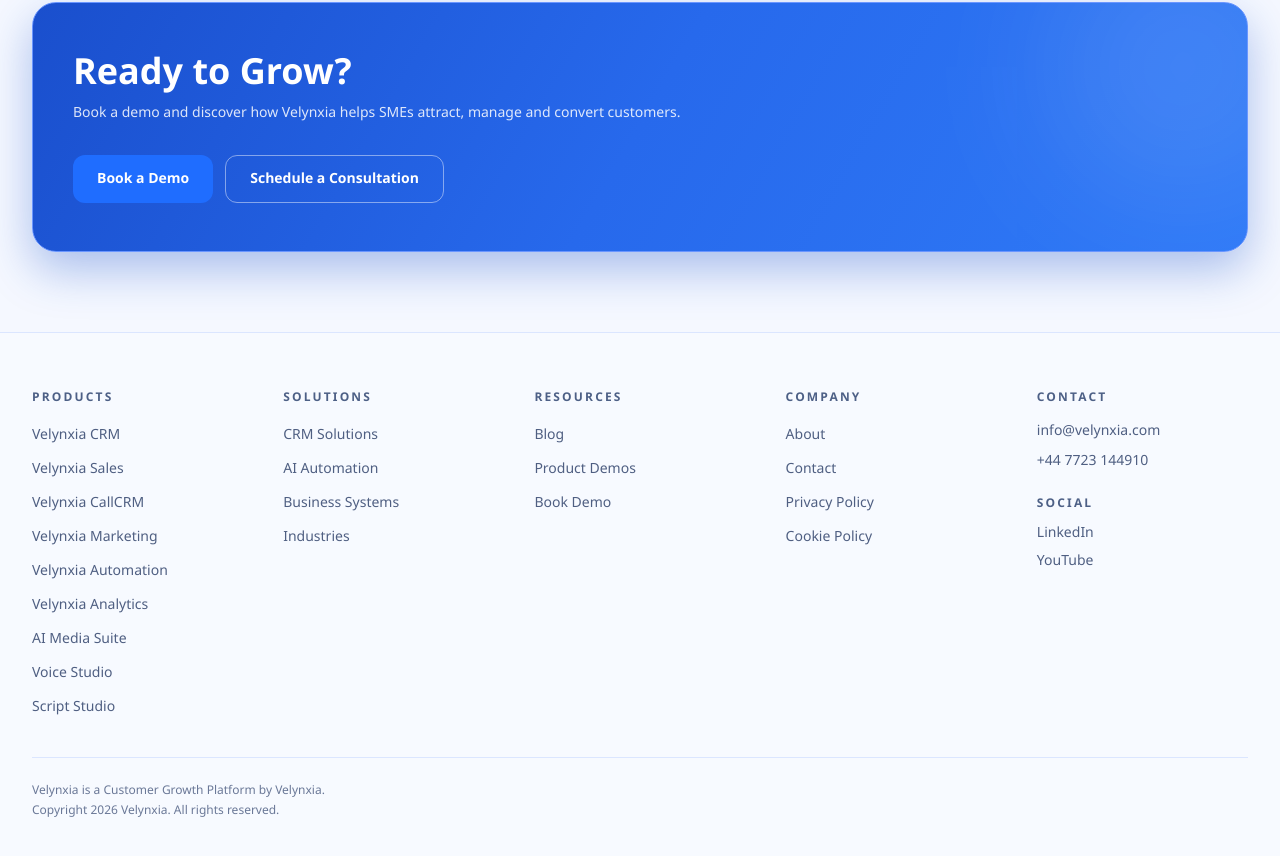
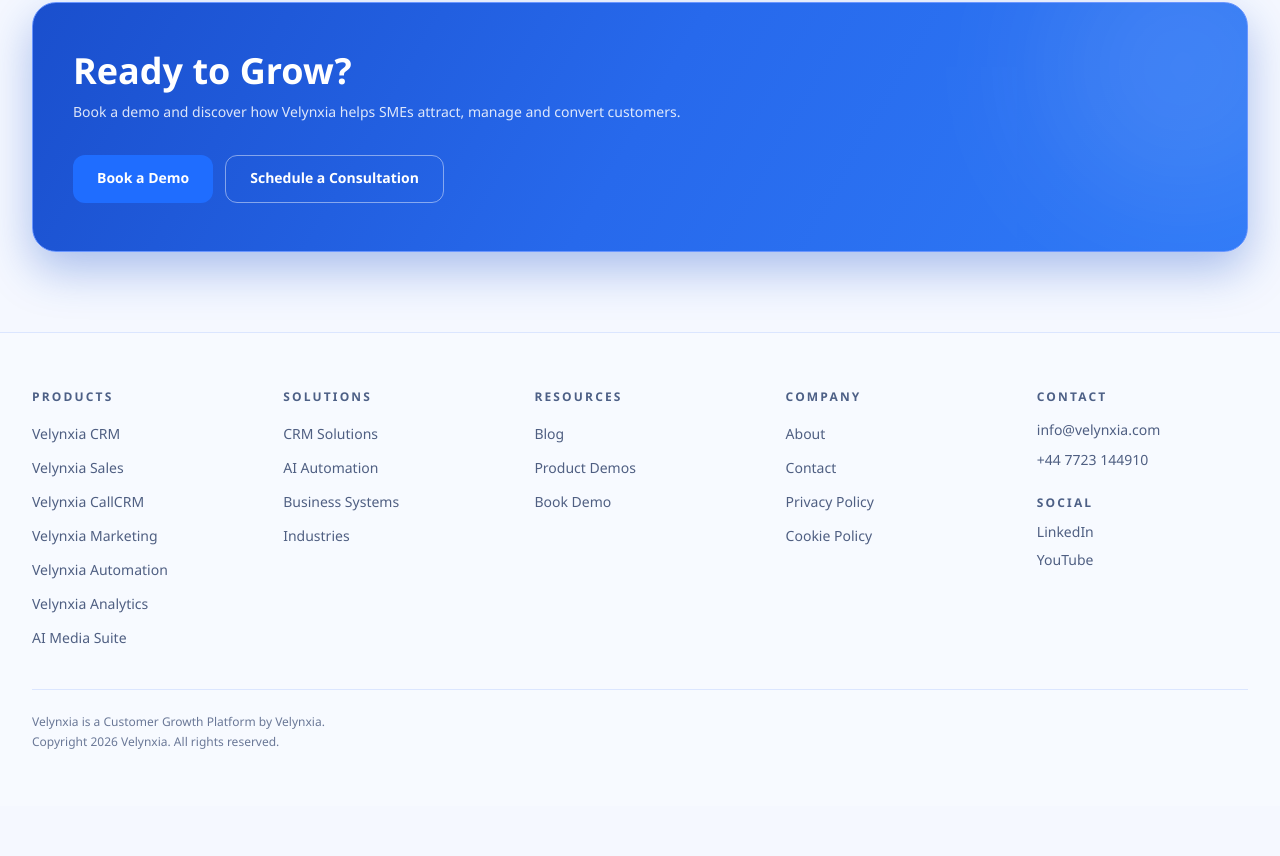
Before and after one commit to sarapriyain09/splendidtechnology, a Next.js app: page / in a window 1280 px wide. Shown: the part 4252-5108 px from the top of the page. After the commit the page ends 5058 px from the top, so only its background shows below. Built offline with nearby package versions, Linux system fonts and the light colour scheme; no server answers.

Commit message:
Show only AI Media Suite in footer links

```diff
--- a/src/components/SiteFooter.tsx
+++ b/src/components/SiteFooter.tsx
@@ -9,8 +9,6 @@ const footerGroups = {
     { href: "/automation", label: "Velynxia Automation" },
     { href: "/analytics", label: "Velynxia Analytics" },
     { href: "/ai-media", label: "AI Media Suite" },
-    { href: "/ai-media/voice-studio", label: "Voice Studio" },
-    { href: "/ai-media/script-studio", label: "Script Studio" },
   ],
   solutions: [
     { href: "/services/sales-crm", label: "CRM Solutions" },
```
